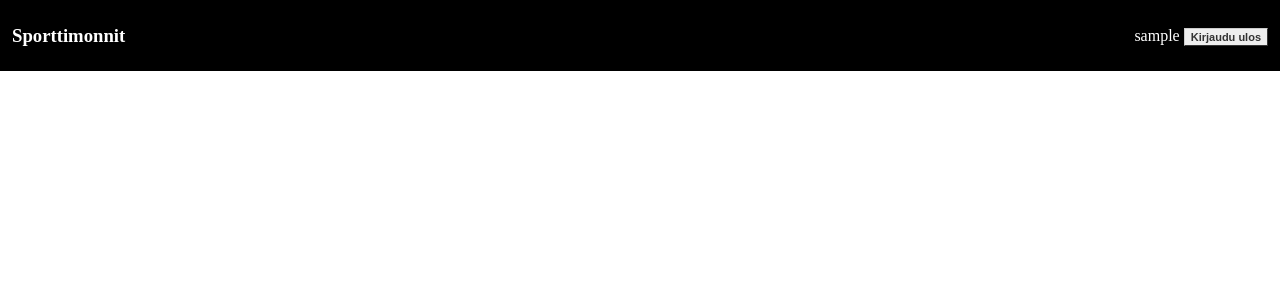
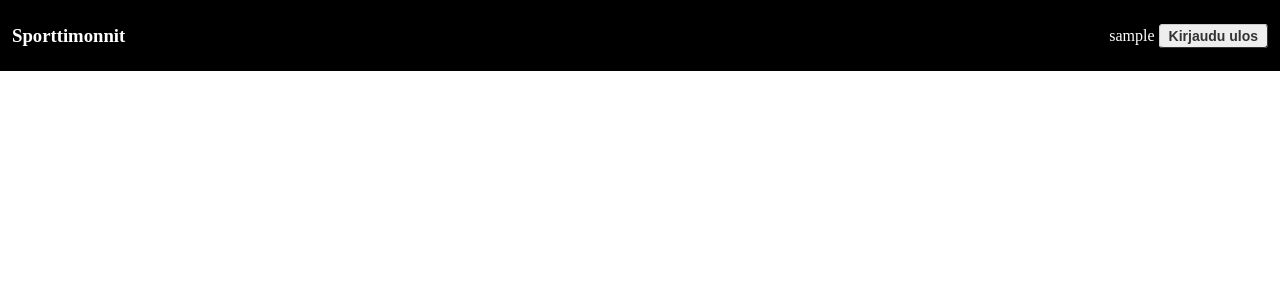
Before and after one commit to ileskaa/database-app-project, a Flask app: template templates/base.html in a window 1280 px wide. Shown: the top 300 px of the page. Run offline with Flask 3, Linux system fonts and the light colour scheme; the template is opened without the code that fills it, so the values that code supplies are empty; the visitor is signed in with stand-in values (Sample User, id 1).

Commit message:
Update the CSS button class

```diff
--- a/static/style.css
+++ b/static/style.css
@@ -34,13 +34,16 @@ header h3 {
 }
 
 .button {
-  font: bold 11px Arial;
+  font: bold 14px Arial;
   text-decoration: none;
   background-color: #EEEEEE;
   color: #333333;
-  padding: 2px 6px 2px 6px;
+  padding: 3px 9px 3px 9px; /* top, right, bottom, left */
   border-top: 1px solid #CCCCCC;
   border-right: 1px solid #333333;
   border-bottom: 1px solid #333333;
   border-left: 1px solid #CCCCCC;
+  cursor: pointer;
+  border-radius: 4px;
 }
+}
```
